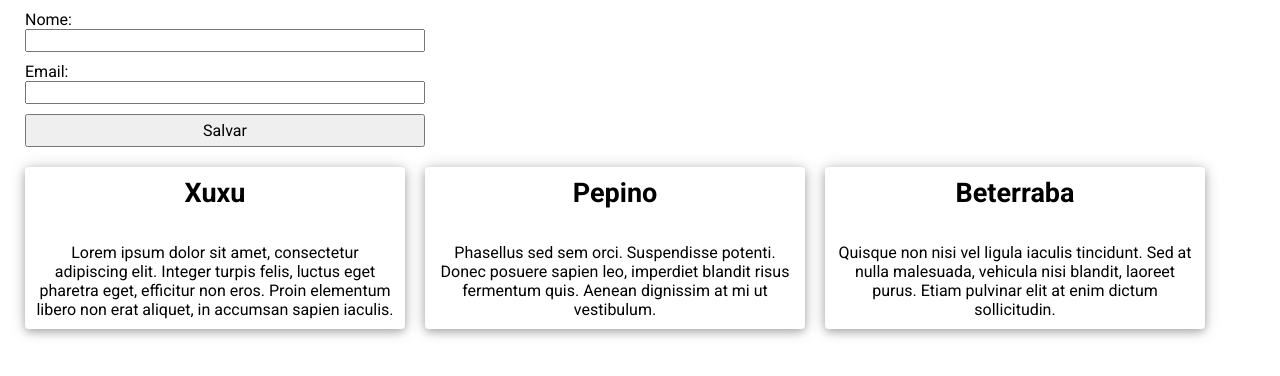
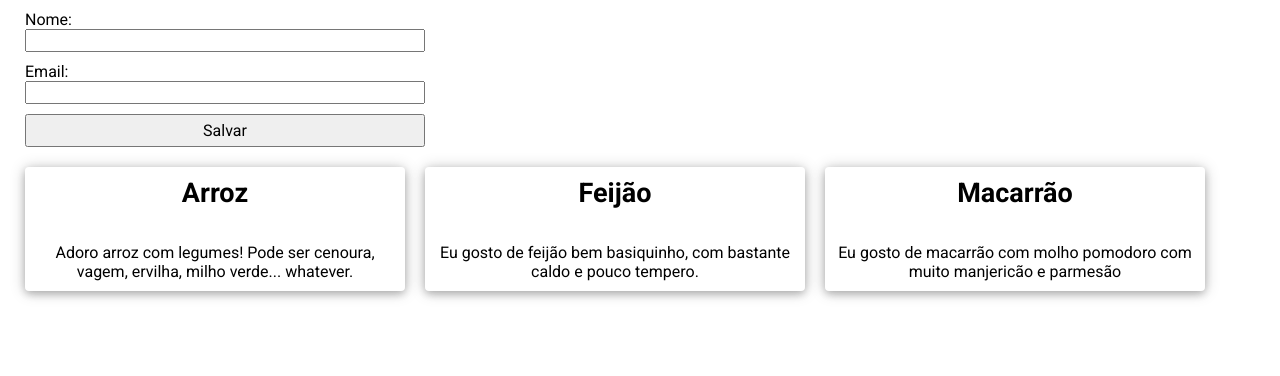
Before and after one commit to diogomacedo/estudos-angular, an Angular app in the folder angular-p01/: page / in a window 1280 px wide. Shown: the top 376 px of the page. Built offline with nearby package versions, Linux system fonts and the light colour scheme.

Commit message:
Adicionado modelo de card.

```diff
--- a/angular-p01/src/app/app.component.html
+++ b/angular-p01/src/app/app.component.html
@@ -15,9 +15,9 @@
   </div>
 
   <div class="cards">
-    <app-card [cardTitle]="'Xuxu'" [cardDescription]="'Lorem ipsum dolor sit amet, consectetur adipiscing elit. Integer turpis felis, luctus eget pharetra eget, efficitur non eros. Proin elementum libero non erat aliquet, in accumsan sapien iaculis. '"></app-card>
-    <app-card [cardTitle]="'Pepino'" [cardDescription]="'Phasellus sed sem orci. Suspendisse potenti. Donec posuere sapien leo, imperdiet blandit risus fermentum quis. Aenean dignissim at mi ut vestibulum. '"></app-card>
-    <app-card [cardTitle]="'Beterraba'" [cardDescription]="'Quisque non nisi vel ligula iaculis tincidunt. Sed at nulla malesuada, vehicula nisi blandit, laoreet purus. Etiam pulvinar elit at enim dictum sollicitudin.'"></app-card>
+    <app-card [cardTitle]="cards[0].title" [cardDescription]="cards[0].description"></app-card>
+    <app-card [cardTitle]="cards[1].title" [cardDescription]="cards[1].description"></app-card>
+    <app-card [cardTitle]="cards[2].title" [cardDescription]="cards[2].description"></app-card>
   </div>
 
 </div>
--- a/angular-p01/src/app/app.component.ts
+++ b/angular-p01/src/app/app.component.ts
@@ -1,4 +1,5 @@
 import { Component } from '@angular/core';
+import { Card } from './models/card';
 
 @Component({
   selector: 'app-root',
@@ -6,6 +7,21 @@ import { Component } from '@angular/core';
   styleUrls: ['./app.component.css']
 })
 export class AppComponent {
+
+  cards: Card[] = [
+    {
+      title: 'Arroz',
+      description: 'Adoro arroz com legumes! Pode ser cenoura, vagem, ervilha, milho verde... whatever.'
+    },
+    {
+      title: 'Feijão',
+      description: 'Eu gosto de feijão bem basiquinho, com bastante caldo e pouco tempero.'
+    },
+    {
+      title: 'Macarrão',
+      description: 'Eu gosto de macarrão com molho pomodoro com muito manjericão e parmesão'
+    }
+  ];
 
   novoContato = {
     nome: '',
--- /dev/null
+++ b/angular-p01/src/app/models/card.ts
@@ -0,0 +1,4 @@
+export interface Card {
+  title: string,
+  description: string
+}
```
